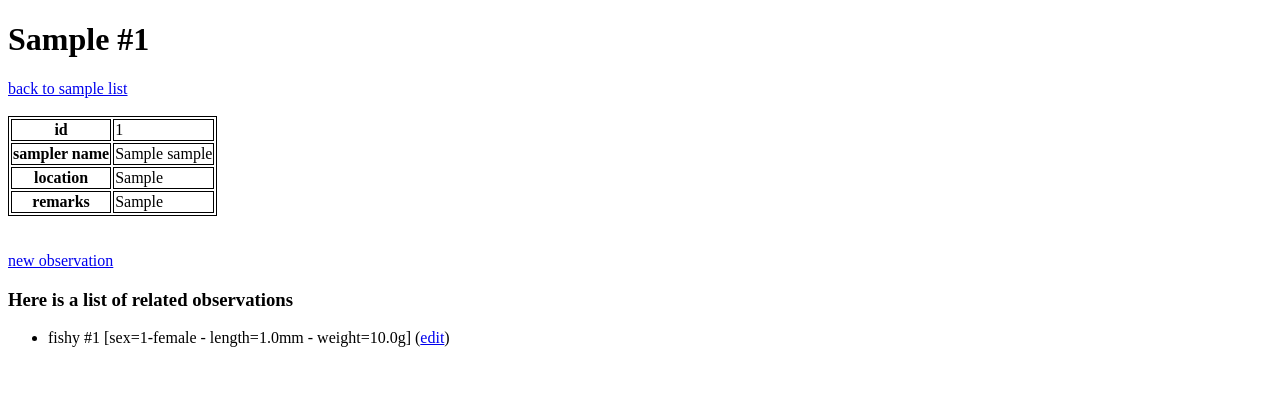
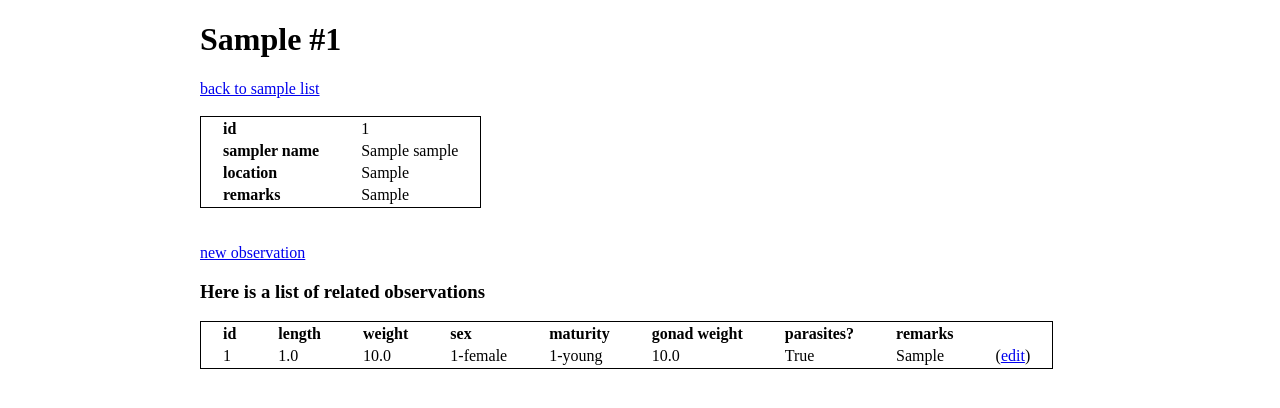
Before and after one commit to dfo-gulf-science/qc_demo_app, a Django app: page /samples/1/detail/ in a window 1280 px wide. Shown: the top 408 px of the page. Run offline with Django 3.2, Linux system fonts and the light colour scheme; tables that the repository leaves empty hold one stand-in row (values such as "Sample post").

Commit message:
building

```diff
--- /dev/null
+++ b/samples/templates/samples/_style.html
@@ -0,0 +1,15 @@
+<style>
+    body {
+        margin-left: 200px;
+    }
+
+    table {
+        border: 1px solid black;
+        text-align: left;
+    }
+
+    td, th {
+        padding-left: 20px;
+        padding-right: 20px;
+    }
+</style>
--- a/samples/templates/samples/index.html
+++ b/samples/templates/samples/index.html
@@ -3,11 +3,15 @@
 <head>
     <meta charset="UTF-8">
     <title>Title</title>
+    {% include "samples/_style.html" %}
+
 </head>
 <body>
 <h1>
     Welcome to our site
 </h1>
+<img src="https://www.pac.dfo-mpo.gc.ca/sep-pmvs/images/salmon-saumon.jpg" alt="">
+<br>
 
 <a href="{% url 'sample-list' %}">Click here to view samples</a>
 
--- a/samples/templates/samples/observation_form.html
+++ b/samples/templates/samples/observation_form.html
@@ -3,6 +3,8 @@
 <head>
     <meta charset="UTF-8">
     <title>Title</title>
+    {% include "samples/_style.html" %}
+
 </head>
 <body>
 <h1>
--- a/samples/templates/samples/sample_detail.html
+++ b/samples/templates/samples/sample_detail.html
@@ -3,11 +3,7 @@
 <head>
     <meta charset="UTF-8">
     <title>Title</title>
-    <style>
-        table, td, th {
-            border: 1px solid black;
-        }
-    </style>
+    {% include "samples/_style.html" %}
 </head>
 <body>
 <h1>
@@ -41,14 +37,42 @@
 
 <a href="{% url 'obs-new' object.id %}">new observation</a>
 <h3>Here is a list of related observations</h3>
-<ul>
 
+<table>
+
+
+    <thead>
+    <th>id</th>
+    <th>length</th>
+    <th>weight</th>
+    <th>sex</th>
+    <th>maturity</th>
+    <th>gonad weight</th>
+    <th>parasites?</th>
+    <th>remarks</th>
+
+
+    </thead>
+    <tbody>
     {% for obs in object.observations.all %}
-        <li>
-        {{ obs }}  (<a href="{% url 'obs-edit' obs.id  %}">edit</a>)
-        </li>
+        <tr>
+            <td>{{ obs.id }}</td>
+            <td>{{ obs.length }}</td>
+            <td>{{ obs.weight }}</td>
+            <td>{{ obs.get_sex_display }}</td>
+            <td>{{ obs.get_maturity_display }}</td>
+            <td>{{ obs.gonad_weight }}</td>
+            <td>{{ obs.parasite }}</td>
+            <td>{{ obs.remarks }}</td>
+            <td>
+
+                (<a href="{% url 'obs-edit' obs.id %}">edit</a>)
+            </td>
+        </tr>
     {% endfor %}
-</ul>
+
+    </tbody>
+</table>
 
 
 </body>
--- a/samples/templates/samples/sample_form.html
+++ b/samples/templates/samples/sample_form.html
@@ -3,6 +3,8 @@
 <head>
     <meta charset="UTF-8">
     <title>Title</title>
+    {% include "samples/_style.html" %}
+
 </head>
 <body>
 <h1>
--- a/samples/views.py
+++ b/samples/views.py
@@ -3,6 +3,7 @@ from django.shortcuts import render
 # Create your views here.
 from django.views.generic import UpdateView, CreateView, DetailView, ListView, TemplateView
 from . import models
+from . import forms
 
 
 class IndexTemplateView(TemplateView):
@@ -24,7 +25,7 @@ class SampleDetailView(DetailView):
 
 class ObservationCreateView(CreateView):
     model = models.Observation
-    fields = "__all__"
+    form_class = forms.ObservationForm
 
     def get_initial(self):
         return {"sample": self.kwargs["sample"]}
@@ -32,4 +33,4 @@ class ObservationCreateView(CreateView):
 
 class ObservationUpdateView(UpdateView):
     model = models.Observation
-    fields = "__all__"
+    form_class = forms.ObservationForm
```
Also changed, not shown: samples/forms.py (added, +10 -0 lines), samples/templates/samples/sample_list.html (+6 -8 lines).
